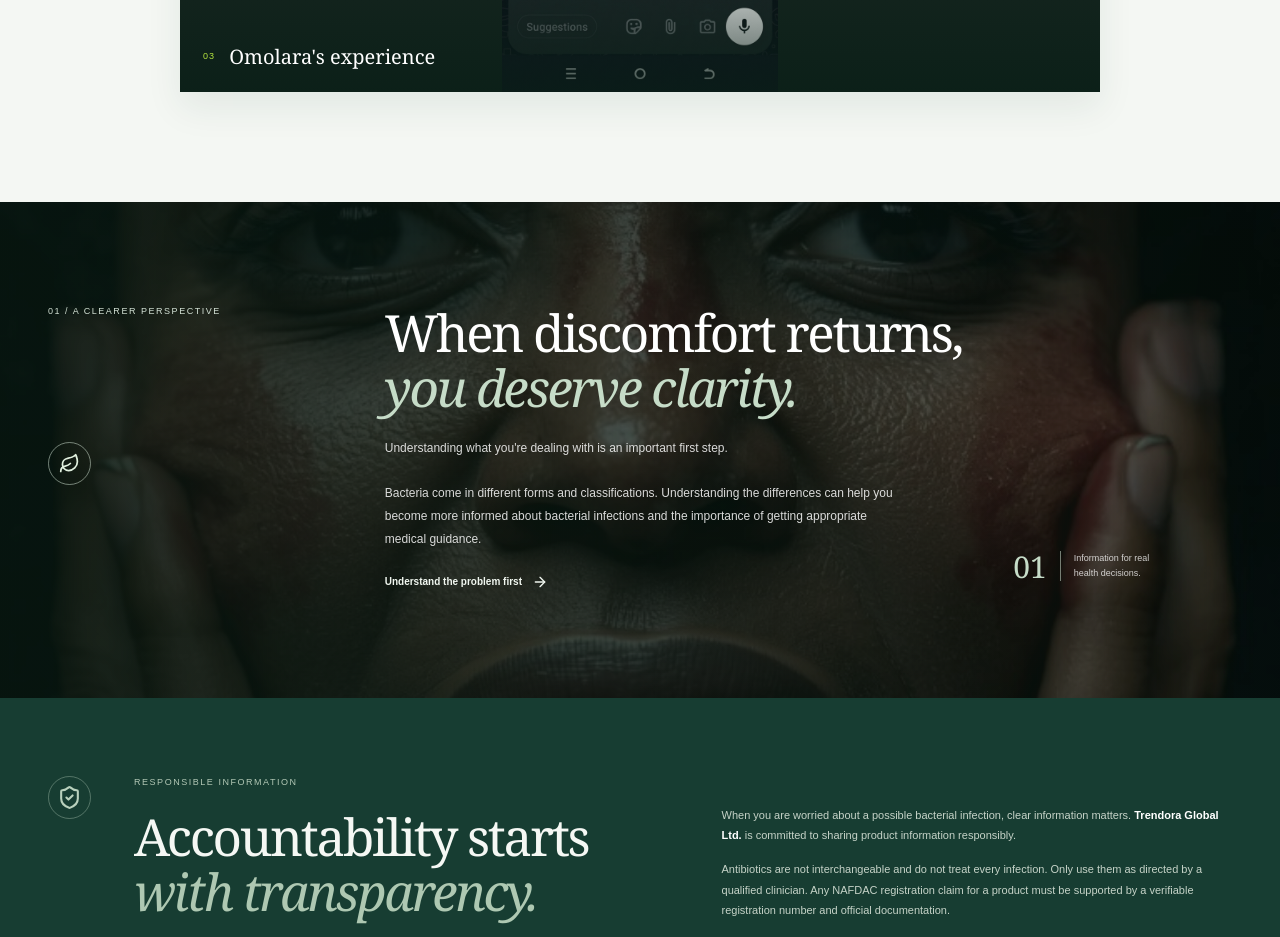
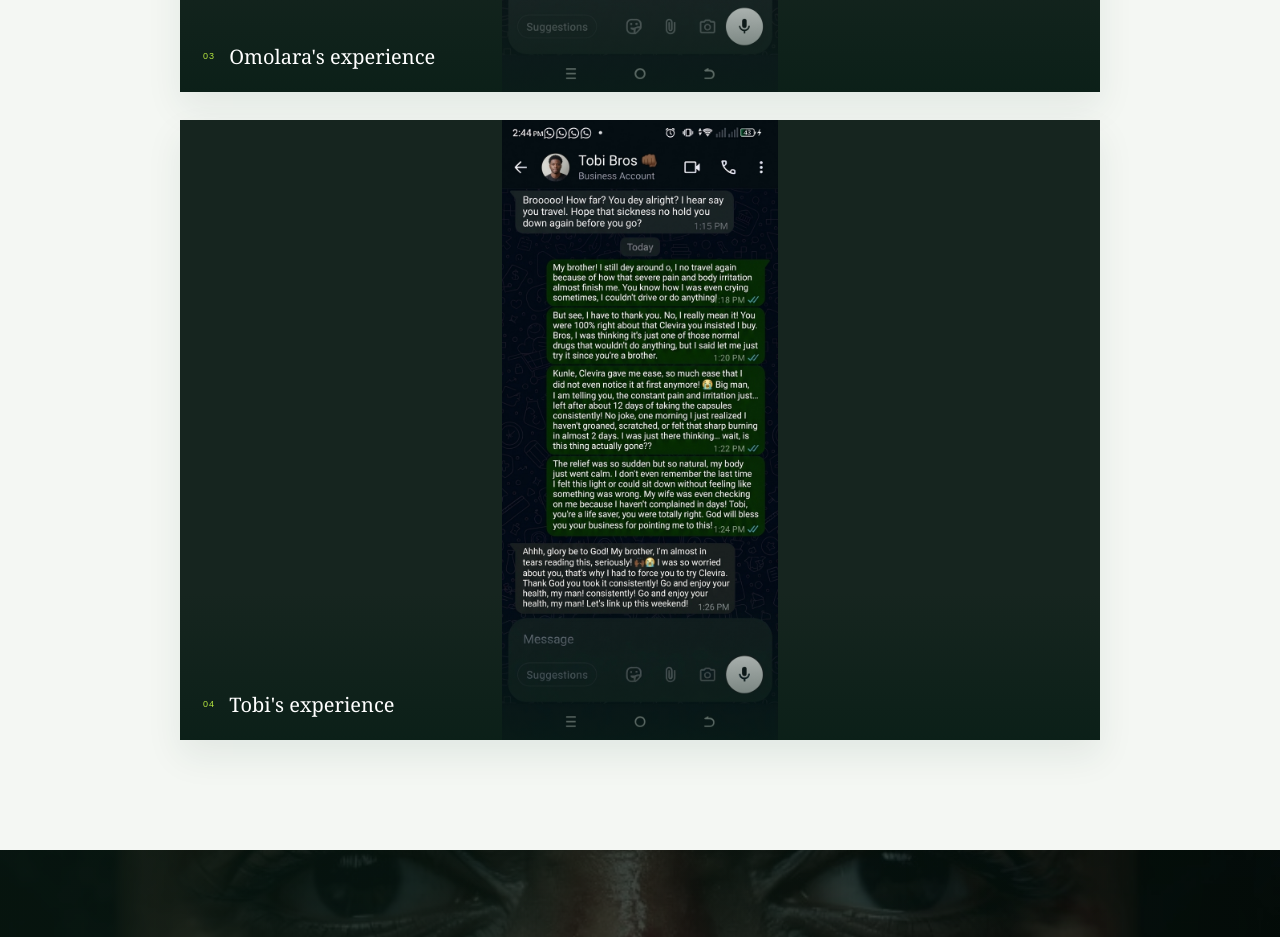
Before and after one commit to Ukwun/clevira1, a Next.js app: page / in a window 1280 px wide. Shown: the part 7904-8841 px from the top of the page. Built offline with nearby package versions, Linux system fonts and the light colour scheme.

Commit message:
Add Tobi customer testimonial

```diff
--- a/app/page.tsx
+++ b/app/page.tsx
@@ -74,6 +74,7 @@ export default function Home() {
             <ScrollReveal><figure className="testimonial-card"><Image src="/images/testimonial-kunle.jpg" alt="WhatsApp conversation from a customer named Kunle about his Clevira experience" fill sizes="(max-width: 720px) 100vw, 920px" className="testimonial-image" /><figcaption><span>01</span><strong>Kunle&apos;s experience</strong></figcaption></figure></ScrollReveal>
             <ScrollReveal><figure className="testimonial-card"><Image src="/images/testimonial-tunde.jpg" alt="WhatsApp conversation from a customer named Tunde about her Clevira experience" fill sizes="(max-width: 720px) 100vw, 920px" className="testimonial-image" /><figcaption><span>02</span><strong>Tunde&apos;s experience</strong></figcaption></figure></ScrollReveal>
             <ScrollReveal><figure className="testimonial-card"><Image src="/images/testimonial-omolara.jpg" alt="WhatsApp conversation from a customer named Omolara about her Clevira experience" fill sizes="(max-width: 720px) 100vw, 920px" className="testimonial-image" /><figcaption><span>03</span><strong>Omolara&apos;s experience</strong></figcaption></figure></ScrollReveal>
+            <ScrollReveal><figure className="testimonial-card"><Image src="/images/testimonial-tobi.jpg" alt="WhatsApp conversation from a customer named Tobi about his Clevira experience" fill sizes="(max-width: 720px) 100vw, 920px" className="testimonial-image" /><figcaption><span>04</span><strong>Tobi&apos;s experience</strong></figcaption></figure></ScrollReveal>
           </div>
         </div>
       </section>
```
Also changed, not shown: public/images/testimonial-tobi.jpg (added).
